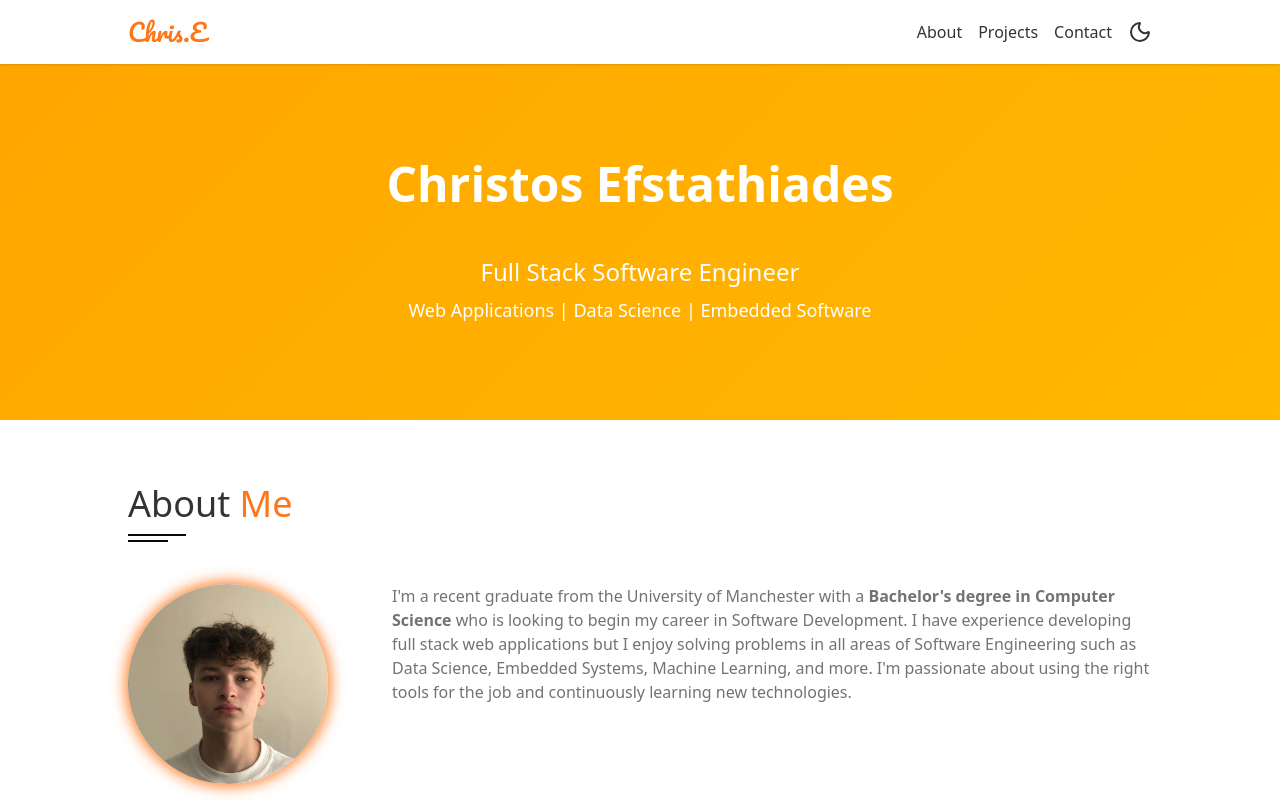
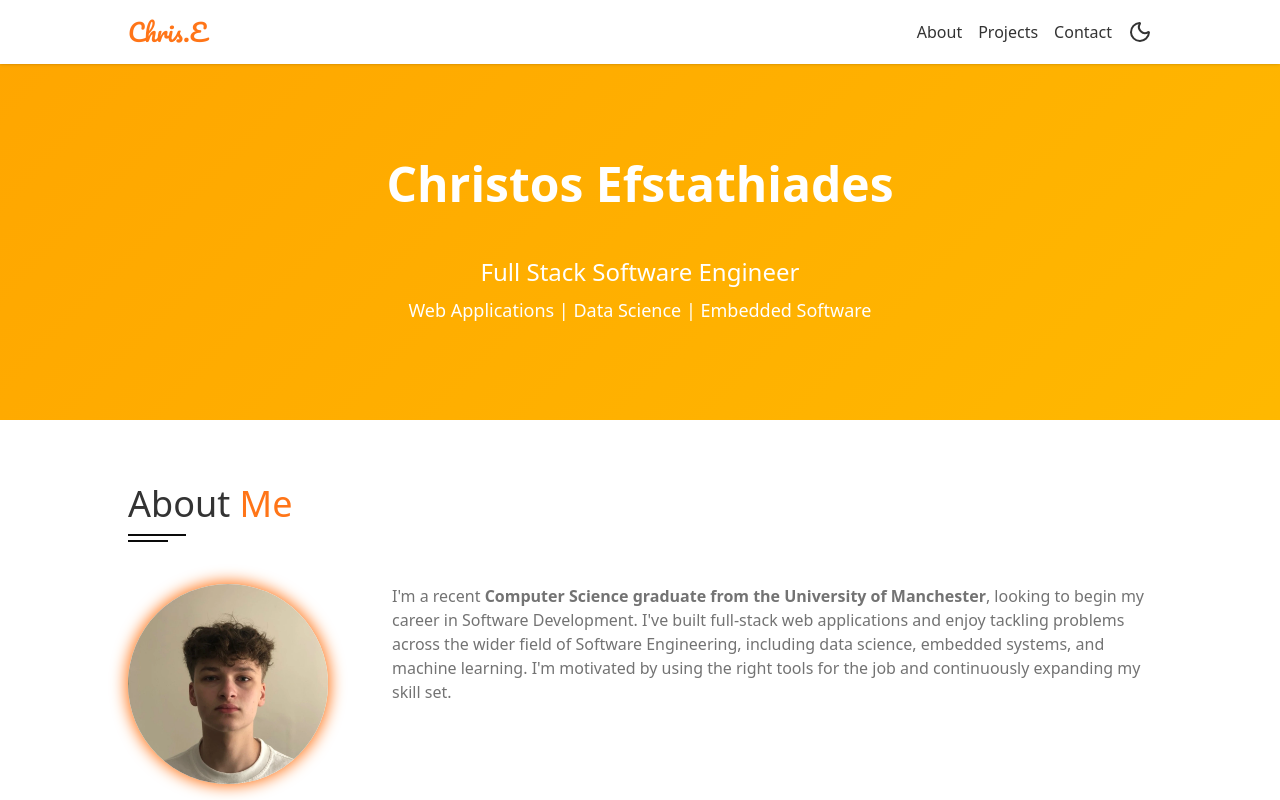
Before and after one commit to ChristosEfstathiades/Portfolio, a React (Vite) app: page / in a window 1280 px wide. Shown: the top 800 px of the page. Built offline with nearby package versions, Linux system fonts and the light colour scheme.

Commit message:
animation

```diff
--- a/src/App.tsx
+++ b/src/App.tsx
@@ -31,7 +31,7 @@ function App() {
         <>
             <AppLayout>
                 <section className="hero py-24 text-center text-white bg-[linear-gradient(-45deg,#ffbf00,#ffad00,#ff9b00,#ff880b,#ff7518)]">
-                    <div>
+                    <div className="fadeinUp">
                         <h1 className="text-5xl font-bold">
                             Christos Efstathiades
                         </h1>
@@ -46,7 +46,7 @@ function App() {
 
                 <section
                     id="about"
-                    className="py-8 sm:py-16 max-w-[80%] mx-auto"
+                    className="py-8 sm:py-16 max-w-[80%] mx-auto fadeinUp"
                 >
                     <SubHeading title="About Me" />
                     <div className="flex flex-col max-w-5xl mx-auto sm:flex-row items-center sm:items-start gap-16">
@@ -56,16 +56,18 @@ function App() {
                             alt="My Face"
                         />
                         <p className="text-[#737373]">
-                            I'm a recent graduate from the University of
-                            Manchester with a{" "}
-                            <b>Bachelor's degree in Computer Science</b> who is
-                            looking to begin my career in Software Development.
-                            I have experience developing full stack web
-                            applications but I enjoy solving problems in all
-                            areas of Software Engineering such as Data Science,
-                            Embedded Systems, Machine Learning, and more. I'm
-                            passionate about using the right tools for the job
-                            and continuously learning new technologies.
+                            I'm a recent{" "}
+                            <b>
+                                Computer Science graduate from the University of
+                                Manchester
+                            </b>
+                            , looking to begin my career in Software
+                            Development. I've built full-stack web applications
+                            and enjoy tackling problems across the wider field
+                            of Software Engineering, including data science,
+                            embedded systems, and machine learning. I'm
+                            motivated by using the right tools for the job and
+                            continuously expanding my skill set.
                         </p>
                     </div>
                 </section>
--- a/src/index.css
+++ b/src/index.css
@@ -7,6 +7,21 @@
     opacity: 1;
     background-size: 400% 400%;
     animation: gradientShift 15s ease infinite;
+}
+
+.fadeinUp {
+    animation: fadeinUp 0.8s ease-out forwards;
+}
+
+@keyframes fadeinUp {
+    0% {
+        transform: translateY(30px);
+        opacity: 0;
+    }
+    100% {
+        transform: translateY(0px);
+        opacity: 1;
+    }
 }
 
 @keyframes gradientShift {
```
